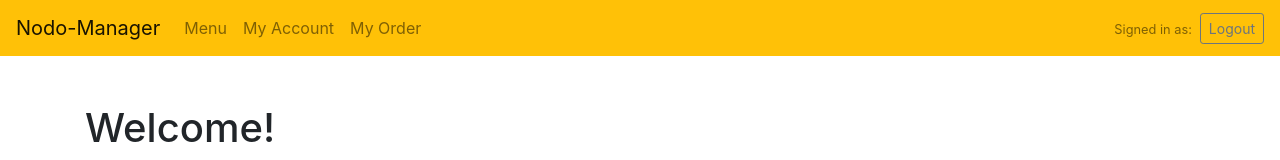
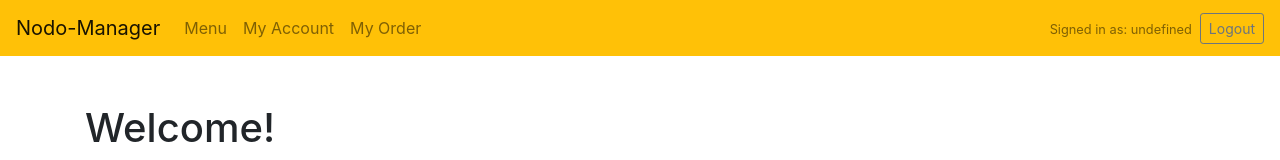
Before and after one commit to MasReed/Nodo-Manager, a React (Create React App) app in the folder nodo-manager-frontend/: page / in a window 1280 px wide. Shown: the top 160 px of the page. Built offline with nearby package versions, Linux system fonts and the light colour scheme; no server answers; sample sign-in values are in the browser's storage.

Commit message:
LoginModal utilizes useWindowSize hook; fix text spacing in Nav

```diff
--- a/nodo-manager-frontend/src/components/site-wide/LoginModal.js
+++ b/nodo-manager-frontend/src/components/site-wide/LoginModal.js
@@ -3,13 +3,17 @@ import React from 'react'
 import Modal from 'react-bootstrap/Modal'
 
 import LoginForm from '../login-register-landing/LoginForm'
+import useWindowSize from '../../hooks/useWindowSize'
 
-const LoginModal = ({ show, setShow }) => (
+const LoginModal = ({ show, setShow }) => {
+  const windowSize = useWindowSize()
+
+  return (
     <Modal
       show={show}
       onHide={() => setShow(false)}
-    dialogClassName={window.screen.width < 576 ? '' : 'modal-20w mr-5'}
-    fullscreen={window.screen.width < 576 ? 'below-sm-down' : ''}
+      dialogClassName={windowSize.width < 576 ? '' : 'modal-20w mr-5'}
+      fullscreen={windowSize.width < 576 ? 'below-sm-down' : ''}
       keyboard={false}
       scrollable
     >
@@ -30,5 +34,6 @@ const LoginModal = ({ show, setShow }) => (
       </Modal.Footer>
     </Modal>
   )
+}
 
 export default LoginModal
--- a/nodo-manager-frontend/src/components/site-wide/SiteNavBar.js
+++ b/nodo-manager-frontend/src/components/site-wide/SiteNavBar.js
@@ -57,8 +57,7 @@ const SiteNavBar = () => {
                 <>
                   <Navbar.Text className='px-2'>
                     <small>
-                      Signed in as:
-                      {currentUser.username}
+                      {`Signed in as: ${currentUser.username}`}
                     </small>
                   </Navbar.Text>
                   <LogoutButton />
```
Lines whose indentation alone changed are shown as unchanged.
